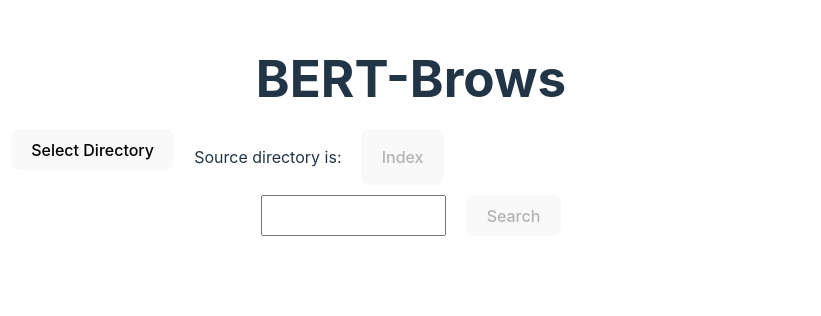
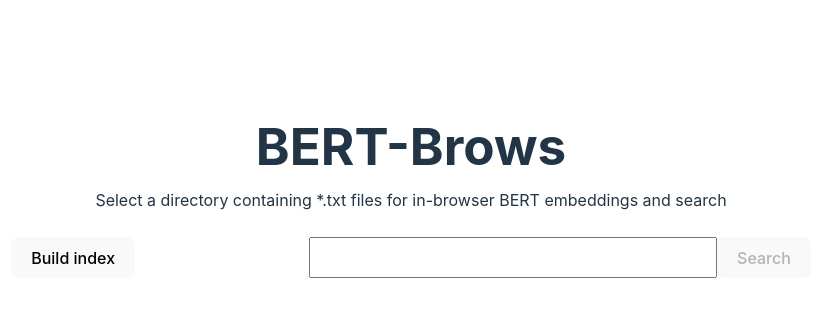
Before and after one commit to spikelynch/bert-brows, a React (Vite) app: page / in a window 1280 px wide. Shown: the part 164-480 px from the top of the page, without its empty margins (229-1050 px from the left). Built offline with nearby package versions, Linux system fonts and the light colour scheme.

Commit message:
Tidied up the layout

```diff
--- a/src/App.css
+++ b/src/App.css
@@ -5,33 +5,53 @@
   text-align: center;
 }
 
-.dirselect-container {
+
+.container {
+  margin: 25px;
+  display:flex;
+  flex-direction: column;
+  width: 800px;
+  gap: 20px;
+}
+
+.header-container {
+  width: 100%;
   display: flex;
   gap: 20px;
 }
 
-.search-container {
+.dirselect-container {
+  width: 25%;
   display: flex;
-  justify-content: center;
-  gap: 20px;
-  width: 800px;
 }
 
-.results-container {
+.query-container {
   display: flex;
-  justify-content: center;
-  gap: 20px;
-  width: 800px;
+  justify-content: end;
+  width: 75%;
 }
 
 
-.textbox-container>textarea, .language-selector {
-  width: 50%;
+.results-container {
+  width: 100%;
+  display: flex;
+  flex-direction: column;
 }
 
-.language-selector>select {
-  width: 150px;
+.search-result {
+  display: flex;
+  flex-direction: row;
+  gap: 2em;
 }
+
+.search-text {
+  text-align: left;
+}
+
+.query-input {
+  width: 400px;
+}
+
 
 .progress-container {
   position: relative;
@@ -66,12 +86,4 @@
 
 .progress-bars-container {
   padding: 8px;
-  height: 140px;
 }
-
-.container {
-  margin: 25px;
-  display: flex;
-  flex-direction: column;
-  gap: 10px;
-}
--- a/src/App.jsx
+++ b/src/App.jsx
@@ -17,7 +17,6 @@ function App() {
 
  // Model loading
   const [ready, setReady] = useState(null);
-  const [indexDisabled, setIndexDisabled] = useState(true);
   const [searchDisabled, setSearchDisabled] = useState(true);
   const [progressItems, setProgressItems] = useState([]);
   const [sourceDir, setSourceDir] = useState(null);
@@ -36,7 +35,6 @@ function App() {
     }
 
     const onMessageReceived = (e) => {
-      console.log("Message: ", e.data);
       switch (e.data.status) {
         case 'initiate':
         // Model file start load: add a new progress item to the list.
@@ -145,7 +143,8 @@ const loadTextDocs = async (directory) => {
     if( entry.name.endsWith(".txt") ) {
       const textFile = await entry.getFile();
       const text = await textFile.text();
-      const chunks = splitSubstrings(text, TOKEN_LENGTH);
+//      const chunks = splitSubstrings(text, TOKEN_LENGTH);
+      const chunks = text.split('.');
       for (const chunk of chunks ) {
         texts.push({"name": entry.name, "text": chunk});
         console.log(entry.name, chunk);
@@ -159,15 +158,14 @@ const loadTextDocs = async (directory) => {
 
 
 
-  const index = async () => {
-    setIndexDisabled(true);
-    const texts = await loadTextDocs(sourceDir);
-    console.log(`Loaded texts: ${texts}`)
-    worker.current.postMessage({
-        operation: "index",
-        texts: texts,
-    });
-  };
+  // const index = async () => {
+  //   const texts = await loadTextDocs(sourceDir);
+  //   console.log(`Loaded texts: ${texts}`)
+  //   worker.current.postMessage({
+  //       operation: "index",
+  //       texts: texts,
+  //   });
+  // };
 
   const search = async () => {
     setSearchDisabled(true);
@@ -178,10 +176,15 @@ const loadTextDocs = async (directory) => {
   };
 
 
-  const selectDirectory = (directoryHandle) => {
-    setSourceDir(directoryHandle);
-    setIndexDisabled(false);
-    console.log("selectDirectory");
+  const selectDirectory = async (directoryHandle) => {
+    // setSourceDir(directoryHandle);
+    // console.log("selectDirectory");
+    const texts = await loadTextDocs(directoryHandle);
+    console.log(`Loaded texts: ${texts}`)
+    worker.current.postMessage({
+        operation: "index",
+        texts: texts,
+    });
   };
 
 
@@ -189,42 +192,39 @@ const loadTextDocs = async (directory) => {
   <>
     <h1>BERT-Brows</h1>
 
+    <p>Select a directory containing *.txt files for in-browser BERT embeddings
+    and search</p>
+
     <div className='container'>
+      <div className='header-container'>
         <div className='dirselect-container'>
           <DirectorySelector selectDirectory={selectDirectory} />
-        <p>Source directory is: {sourceDir ? sourceDir.name : ""}</p>
-        <button disabled={indexDisabled} onClick={index}>Index</button>
+        </div>
+        <div className='query-container'>
+          <input className='query-input' value={query} onChange={e => setQuery(e.target.value)} />
+          <button disabled={searchDisabled} onClick={search}>Search</button>
+        </div>
       </div>
 
-      <div className='search-container'>
-        <input value={query} onChange={e => setQuery(e.target.value)} />
-        <button disabled={searchDisabled} onClick={search}>Search</button>
+      <div className='progress-bars-container'>
+        {progressItems.map(data => (
+          <div key={data.file}>
+            <Progress text={data.file} percentage={data.progress} />
+          </div>
+        ))}
       </div>
 
       <div className='results-container'>
         {results.map(result => (
         <div className="search-result">
-            <div className="search-text">{result[1]}</div>
-            <div className="search-doc">{result[2]}</div>
+          <div className="search-doc"><p className="search-text">{result[2]}</p></div>
+          <div className="search-result"><p className="search-text">{result[1]}</p></div>
         </div>
         ))
       }
       </div>
     </div>
 
-
-
-
-    <div className='progress-bars-container'>
-      {ready === false && (
-        <label>Loading models... (only run once)</label>
-      )}
-      {progressItems.map(data => (
-        <div key={data.file}>
-          <Progress text={data.file} percentage={data.progress} />
-        </div>
-      ))}
-    </div>
   </>
 )
 
--- a/src/components/DirectorySelector.jsx
+++ b/src/components/DirectorySelector.jsx
@@ -13,9 +13,7 @@ const DirectorySelector = ({selectDirectory}) => {
   };
 
   return (
-    <div>
-      <button onClick={handleDirectoryPick}>Select Directory</button>
-    </div>
+    <button onClick={handleDirectoryPick}>Build index</button>
   );
 };
 
--- a/src/worker.js
+++ b/src/worker.js
@@ -50,10 +50,6 @@ self.addEventListener('message', async (event) => {
   // Retrieve the translation pipeline. When called for the first time,
   // this will load the pipeline and save it for future use.
   let indexer = await EmbeddingPipeline.getInstance(x => {
-      // We also add a progress callback to the pipeline so that we can
-      // track model loading.
-    // the x is  -
-    //{status: 'progress', progress: 99.88990480095697, loaded: 134294723, total: 134442738, name: 'Xenova/bert-base-uncased', …}
       self.postMessage(x);
   });
 
```
Also changed, not shown: 1 other file (tests, documents, lock files or other folders). Lines whose indentation alone changed are shown as unchanged.
